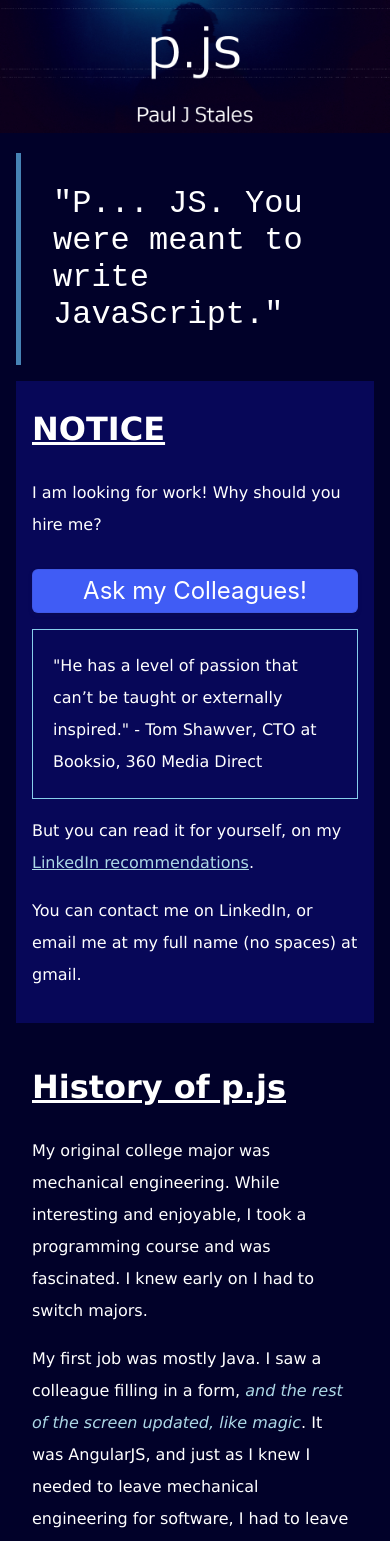
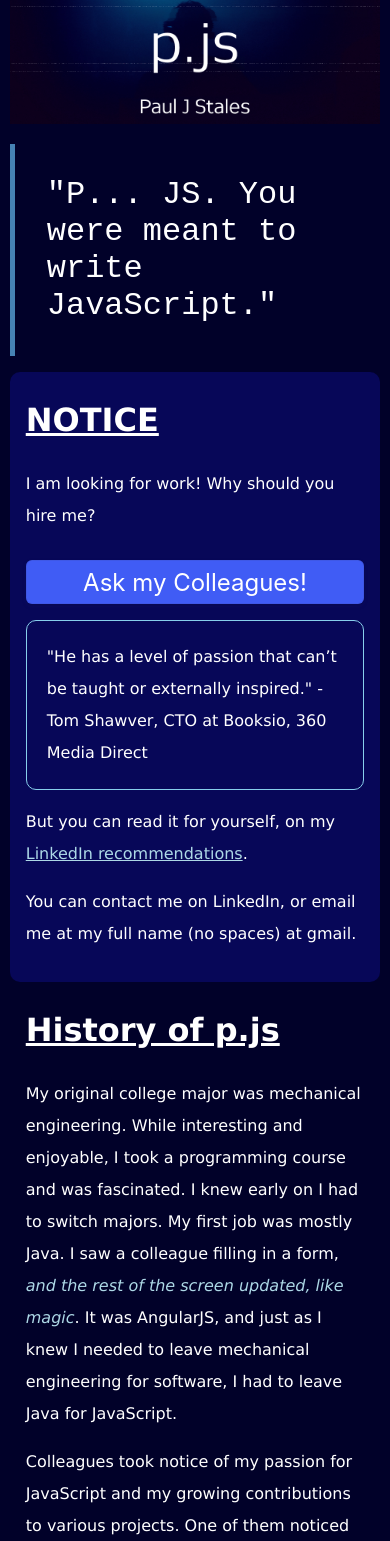
Before and after one commit to pauljstales/personalwebsitev2, a React (Create React App) app: page / in a window 390 px wide. Shown: the part 30-1571 px from the top of the page. Built offline with nearby package versions, Linux system fonts and the light colour scheme.

Commit message:
corrected sizing via media query

```diff
--- a/src/App/App.css
+++ b/src/App/App.css
@@ -10,6 +10,8 @@ body {
 
     font-family: 'Lucida Sans', 'Lucida Sans Regular', 'Lucida Grande', 'Lucida Sans Unicode', Geneva, Verdana,
         sans-serif;
+    margin: 0 auto;
+    width: 70%;
 }
 
 a {
@@ -55,10 +57,14 @@ button {
 
 .lookingforwork {
     background-color: rgb(7, 7, 88);
+    border-radius: 10px;
+    margin: 0 auto;
+    width: 70%;
 }
 
 .lookingforwork .randomquote {
     border: 1px solid skyblue;
+    border-radius: 10px;
     padding: 20px;
 }
 
@@ -69,12 +75,16 @@ blockquote {
     margin: 1rem 0 1rem 1rem;
     padding: 2rem;
     border-left: 5px solid steelblue;
+    margin: 1rem auto;
+    width: 70%;
 }
 
 .section {
     margin: 1rem;
     padding: 1rem;
     line-height: 2;
+    margin: 0 auto;
+    width: 70%;
 }
 
 .section h1 {
@@ -99,3 +109,97 @@ blockquote {
     color: lightblue;
     font-weight: bold;
 }
+
+@media (max-width: 1920px) {
+    body {
+        margin: 0 auto;
+        width: 80%;
+    }
+
+    .lookingforwork {
+        width: 80%;
+    }
+
+    blockquote {
+        width: 80%;
+    }
+
+    .section {
+        width: 80%;
+    }
+}
+@media (max-width: 1200px) {
+    body {
+        margin: 0 auto;
+        width: 90%;
+    }
+
+    .lookingforwork {
+        width: 90%;
+    }
+
+    blockquote {
+        width: 90%;
+    }
+
+    .section {
+        width: 90%;
+    }
+}
+
+@media (max-width: 992px) {
+    body {
+        margin: 0 auto;
+        width: 90%;
+    }
+
+    .lookingforwork {
+        width: 90%;
+    }
+
+    blockquote {
+        width: 90%;
+    }
+
+    .section {
+        width: 90%;
+    }
+}
+
+@media (max-width: 768px) {
+    body {
+        margin: 0 auto;
+        width: 95%;
+    }
+
+    .lookingforwork {
+        width: 100%;
+    }
+
+    blockquote {
+        width: 100%;
+    }
+
+    .section {
+        width: 100%;
+    }
+}
+
+@media (max-width: 576px) {
+    body {
+        margin: 0 auto;
+        width: 95%;
+    }
+
+    .lookingforwork {
+        width: 100%;
+    }
+
+    blockquote {
+        width: 100%;
+    }
+
+    .section {
+        width: 100%;
+    }
+}
--- a/src/App/App.tsx
+++ b/src/App/App.tsx
@@ -42,56 +42,53 @@ function App() {
                 <h1>History of p.js</h1>
                 <p>
                     My original college major was mechanical engineering. While interesting and enjoyable, I took a
-                    programming course and was fascinated. I knew early on I had to switch majors.{' '}
-                </p>
-                <p>
-                    My first job was mostly Java. I saw a colleague filling in a form,{' '}
+                    programming course and was fascinated. I knew early on I had to switch majors. My first job was
+                    mostly Java. I saw a colleague filling in a form,{' '}
                     <em>and the rest of the screen updated, like magic</em>. It was AngularJS, and just as I knew I
                     needed to leave mechanical engineering for software, I had to leave Java for JavaScript.
                 </p>
                 <p>
                     Colleagues took notice of my passion for JavaScript and my growing contributions to various
-                    projects. One of them noticed my full name and mused "P... JS. You were meant to write JavaScript."
+                    projects. One of them noticed my full name and mused "
+                    <em>P... JS. You were meant to write JavaScript.</em>" And so I did.
                 </p>
-                <p>And so I did.</p>
             </header>
             <section className='section'>
-                <h1>Full-Stack Dev</h1>
+                <h1>Full Stack Dev</h1>
                 <p>I love the entire world of software, from the edge of the web to the depths of the database.</p>
-                <p>
-                    I use <b>reactjs</b> for the frontend. I know CSS3 flexbox and grid, though these days I prefer to
-                    use <b>TailwindCSS</b>.
-                </p>
-                <p>
-                    I have years of experience in backend development in Java and the Spring ecosystem, that translated
-                    well into <b>nodejs</b> and <b>expressjs</b>.
-                </p>
-                <p>
-                    I know both <b>JavaScript</b> and <b>TypeScript</b>.
-                </p>
-                <p>
-                    I have more experience with relational databases than NoSQL ones, but I can work just fine in
-                    MongoDB and others.
-                </p>
-                <p>
-                    I know enough <b>Amazon Web Services</b> to be dangerous, and wish to learn more.
-                </p>
+                <ul>
+                    <li>
+                        Frontend: I use <b>reactjs</b> for the frontend. I know CSS3 flexbox and grid, though these days
+                        I prefer to use <b>TailwindCSS</b>
+                    </li>
+                    <li>
+                        Backend: I use <b>nodejs</b> and <b>express</b> these days, but I was Java/Spring for several
+                        years (not anymore!)
+                    </li>
+                    <li>
+                        Persistence: I am more familiar with relational databases such as <b>PostgreSQL</b> than NoSQL
+                        ones, but I can get around in <b>MongoDB</b>
+                    </li>
+                    <li>
+                        Cloud: I know enough of the <b>Amazon Web Services (AWS)</b> to be dangerous, and I cannot wait
+                        to learn more
+                    </li>
+                </ul>
             </section>
             <section className='section'>
                 <h1>My Goal</h1>
-                <p>Create software that has a positive impact on people's lives.</p>
-                <p>What kind of positive impact? Software that</p>
+                <p>Create software that has a positive impact on people's lives:</p>
                 <ul>
-                    <li>save people time</li>
-                    <li>helps them achieve their goals</li>
-                    <li>makes or saves them money</li>
-                    <li>gives them a pleasant escape</li>
+                    <li>saving time on tasks</li>
+                    <li>achieving their goals</li>
+                    <li>making/saving money</li>
+                    <li>enjoying a pleasant escape</li>
                 </ul>
             </section>
             <section className='section'>
                 <h1>Working with Me</h1>
-                <p>My colleagues would describe me as passionate, thorough, and clear.</p>
                 <p>
+                    My colleagues would describe me as passionate, thorough, and clear. <br />
                     But you can read it for yourself, on my{' '}
                     <a
                         target='_blank'
@@ -123,6 +120,10 @@ function App() {
                     </li>
                 </ul>
             </section>
+            <footer className='section'>
+                <hr />
+                <small>p.js 2023, v2, new website in the works!</small>
+            </footer>
         </>
     );
 }
```
